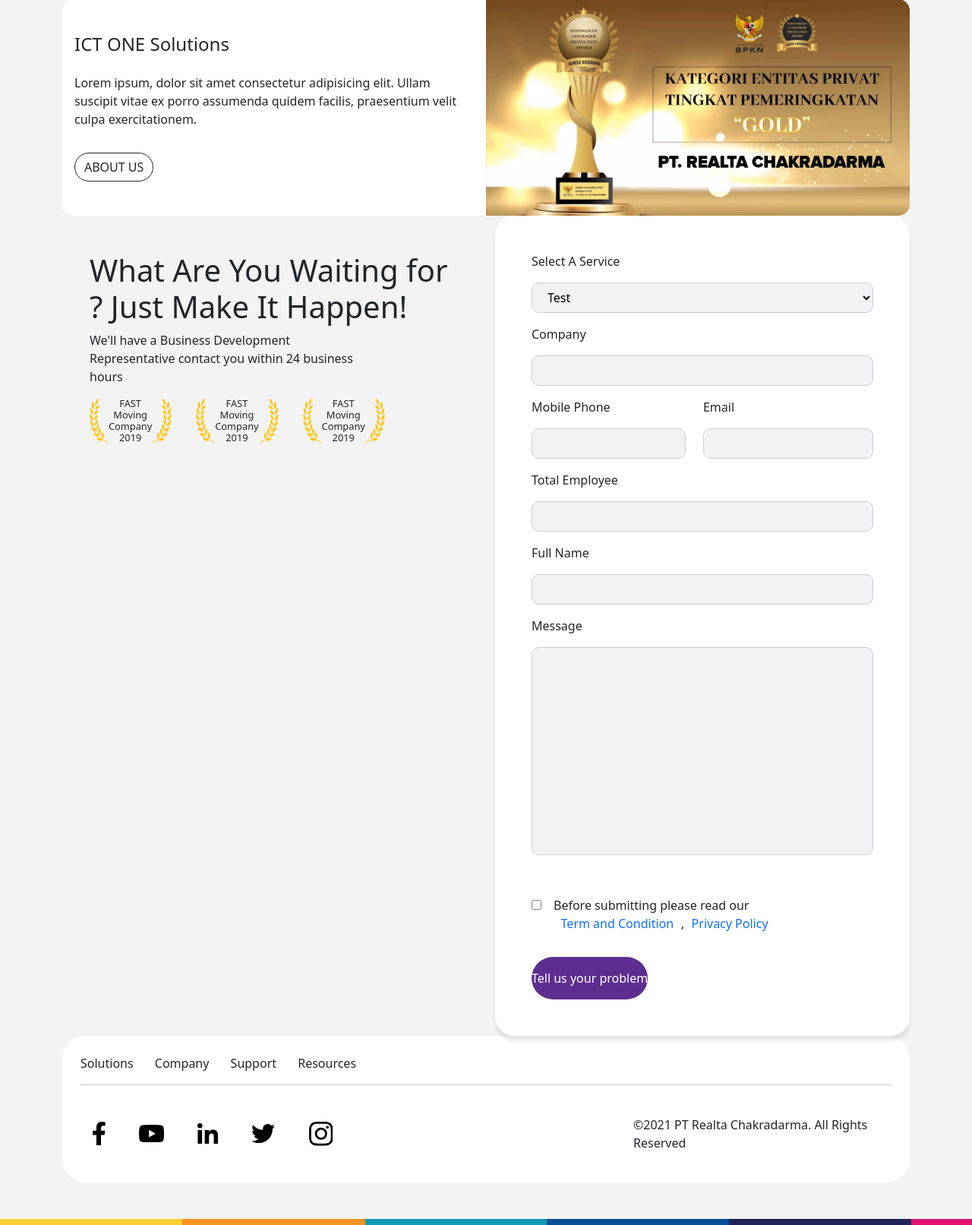
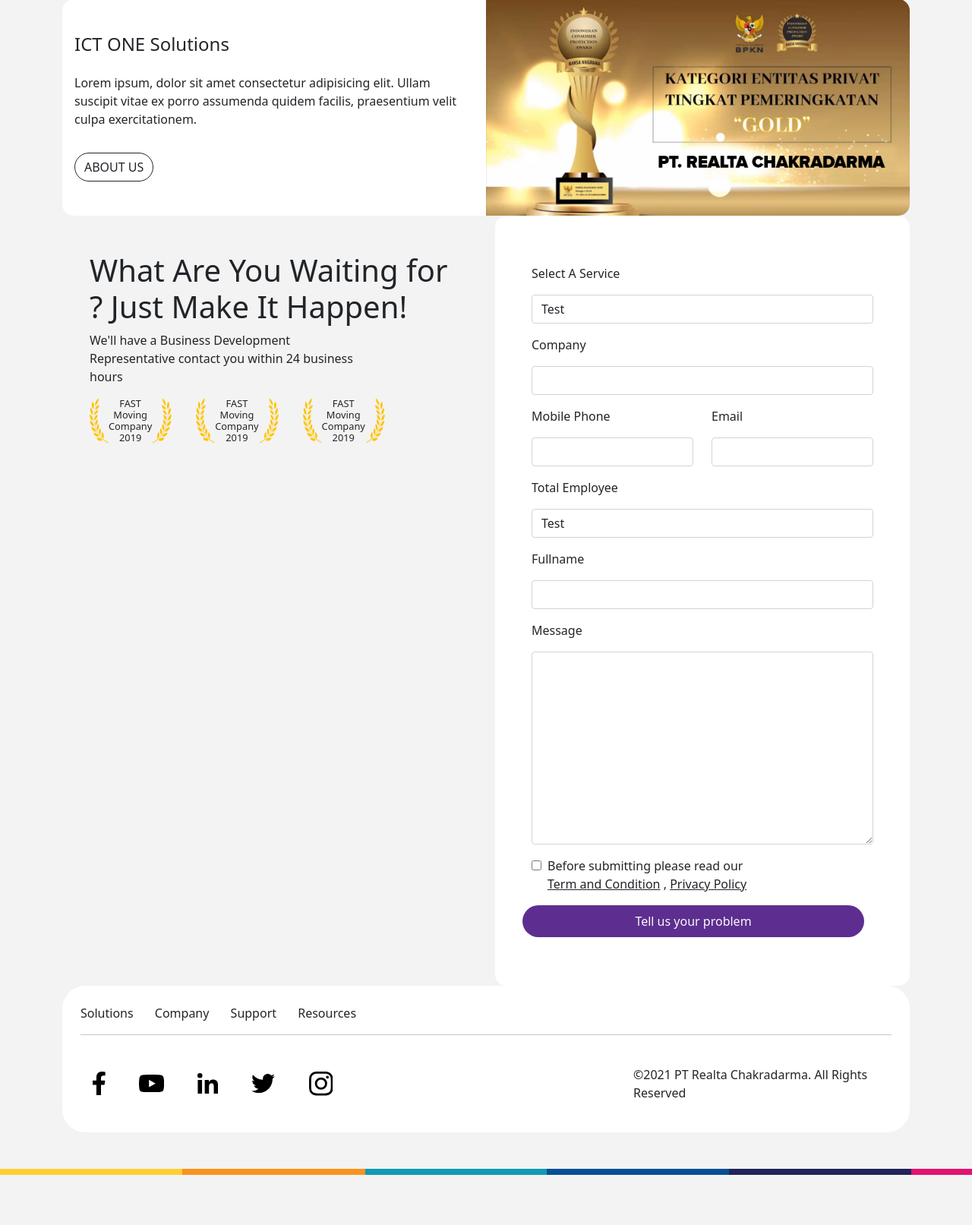
Before and after one commit to cfg155/redesign-realta-site, a CodeIgniter 4 app: template appstarter/app/Views/homepage.php in a window 1280 px wide. Shown: the part 3050-4663 px from the top of the page at 76% size. After the commit the page ends 4597 px from the top, so only its background shows below. Run offline with PHP 8.4 and a stand-in for CodeIgniter, Linux system fonts and the light colour scheme; the template is opened without the code that fills it, so the values that code supplies are empty; some libraries are stand-ins or nearby versions.

Commit message:
implement bootsrap on form component

```diff
--- a/appstarter/app/Views/layout/component/form.php
+++ b/appstarter/app/Views/layout/component/form.php
@@ -1,89 +1,93 @@
-<link rel="stylesheet" href="css/form.css">
-<div class="form">
+<div class="form p-5" style="background-color: #ffffff; border-radius: 15px !important;">
     <form action="" method="POST">
-        <table>
         <!-- Select A Service -->
-            <tr>
-                <td colspan="2" class="label"><label for="service">Select A Service</label></td>
-                <td></td>
-            </tr>
-            <tr>
-                <td colspan="2">
-                    <select name="" id="">
+        <div class="row">
+            <div class="col-md-12">
+                <label for="service" class="form-label my-3">Select A Service</label>
+            </div>
+            <div class="cold-md-12">
+                <select name="" id="" class="form-control">
                     <option value="Test">Test</option>
                 </select>
-                </td>
-                <td></td>
-            </tr>
+            </div>
+        </div>
 
         <!-- Company -->
-            <tr>
-                <td colspan="2" class="label"><label for="company">Company</label></td>
-                <td></td>
-            </tr>
-
-            <tr>
-                <td colspan="2"><input type="text"></td>
-                <td></td>
-            </tr>
+        <div class="row">
+            <div class="col-md-12">
+                <label for="company" class="form-label my-3">Company</label>
+            </div>
+            <div class="col-md-12">
+                <input type="text" class="form-control">
+            </div>
+        </div>
 
         <!-- Mobile Phone & Email -->
-            <tr>
-                <td><label for="mobile phone" class="label">Mobile Phone</label></td>
-                <td><label for="email">Email</label></td>
-            </tr>
+        <div class="row">
+            <div class="col-md-6">
+                <label for="Mobile Phone" class="form-label my-3">Mobile Phone</label>
+            </div>
 
-            <tr>
-                <td><input type="text" style="width: 90%;"></td>
-                <td><input type="text" style="width: 100%;"></td>
-            </tr>
+            <div class="col-md-6">
+                <label for="Email" class="form-label my-3">Email</label>
+            </div>
+
+            <div class="col-md-6">
+                <input type="text" class="form-control">
+            </div>
+
+            <div class="col-md-6">
+                <input type="text" class="form-control">
+            </div>
+        </div>
 
         <!-- Total Employee -->
-            <tr>
-                <td colspan="2" class="label"><label for="total employee">Total Employee</label></td>
-                <td></td>
-            </tr>
+        <div class="row">
+            <div class="col-md-12">
+                <label for="Total Employee" class="form-label my-3">Total Employee</label>
+            </div>
 
-            <tr>
-                <td colspan="2" class="label"><input type="number"></td>
-                <td></td>
-            </tr>
+            <div class="col-md-12">
+                <select name="" id="" class="form-control">
+                    <option value="Test">Test</option>
+                </select>
+            </div>
+        </div>
 
         <!-- Fullname -->
-            <tr>
-                <td colspan="2" class="label"><label for="fullname">Full Name</label></td>
-                <td></td>
-            </tr>
-
-            <tr>
-                <td colspan="2" class="label"><input type="text"></td>
-                <td></td>
-            </tr>
+        <div class="row">
+            <div class="col-md-12">
+                <label for="Fullname" class="form-label my-3">Fullname</label>
+            </div>
+            <div class="col-md-12">
+                <input type="text" class="form-control">
+            </div>
+        </div>
 
         <!-- Message -->
-            <tr>
-                <td colspan="2" class="label"><label for="message">Message</label></td>
-                <td></td>
-            </tr>
+        <div class="row">
+            <div class="col-md-12">
+                <label for="Message" class="form-label my-3">Message</label>
+            </div>
+            <div class="col-md-12">
+                <textarea name="" id="" cols="30" rows="10" class="form-control"></textarea>
+            </div>
+        </div>
 
-            <tr>
-                <td colspan="2" class="label"><textarea name="" id="" cols="30" rows="10"></textarea></td>
-                <td></td>
-            </tr>
-        </table>
-        <div class="checkbox">
-            <div class="checkbox--square">
+        <!-- Checkbox -->
+        <div class="checkbox d-flex my-3">
+            <div class="checkbox--square me-2">
                 <input type="checkbox">
             </div>
             <div class="checkbox--text">
-                Before submitting please read our <br><a href="#">Term and Condition</a>,<a href="#">Privacy Policy</a>
+                Before submitting please read our <br><a href="#" class="text-dark">Term and Condition</a> , <a href="#" class="text-dark">Privacy Policy</a>
             </div>
         </div>
-        <table class="submit-table">
-            <tr>
-                <td colspan="2"><a href="#">Tell us your problem</a></td>
-                <td></td>
-            </tr>
-        </table>
+
+        <!-- Submit -->
+        <div class="row my-3 text-center w-100">
+            <a href="#" class="btn rounded-pill text-light col-md-12 py-2" style="background-color: #5d2e8f;">Tell us your problem</a>
+        </div>
+
     </form>
 </div>
```
Lines whose indentation alone changed are shown as unchanged.
